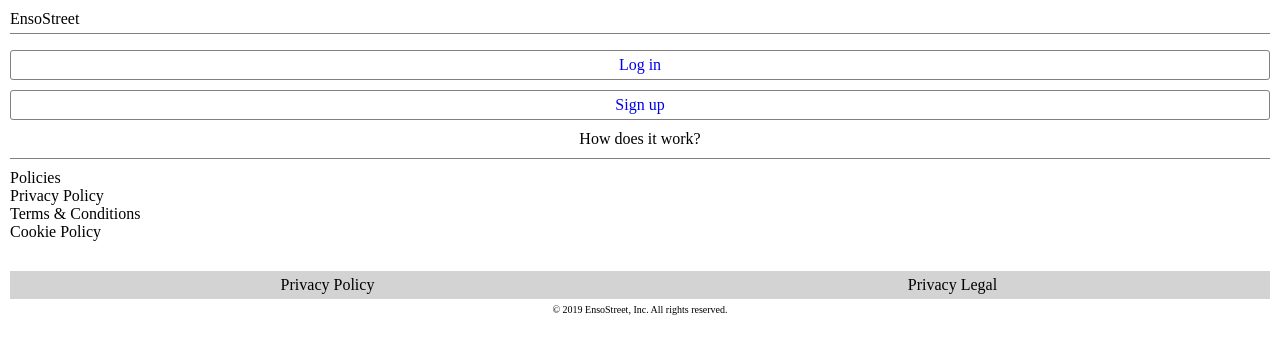
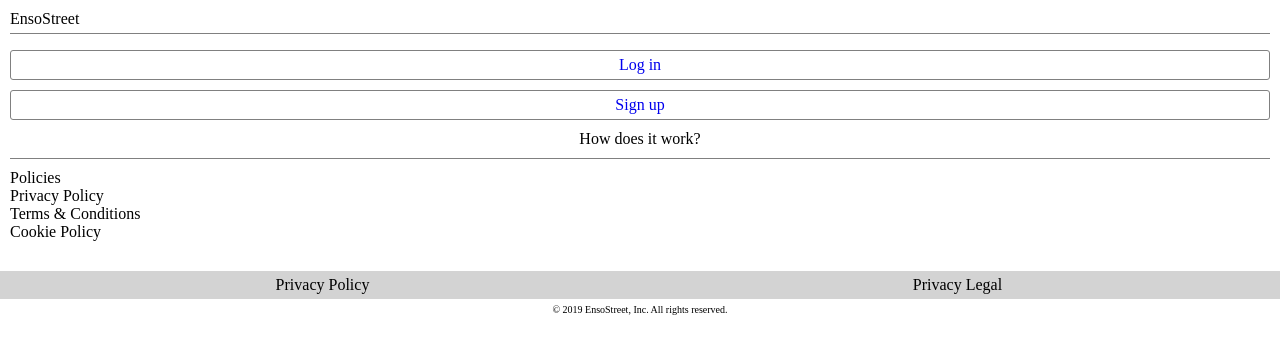
Before and after one commit to liquidMocha/enso-street, a React (Create React App) app: page / in a window 1280 px wide. Shown: the top 354 px of the page. Built offline with nearby package versions, Linux system fonts and the light colour scheme; no server answers.

Commit message:
rearrange header body and footer to have 100% width on footer

```diff
--- a/src/App.js
+++ b/src/App.js
@@ -13,8 +13,8 @@ class App extends React.Component {
         const baseUrl = process.env.REACT_APP_SERVER_URL;
         return (
             <BrowserRouter>
-                <TitleBar/>
                 <div id='app-content'>
+                    <TitleBar/>
                     <Route exact path="/" component={HomePage}/>
                     <Route path="/login"
                            component={(props) => <LoginPage {...props} baseUrl={baseUrl}/>}
--- a/src/styles/App.css
+++ b/src/styles/App.css
@@ -4,4 +4,6 @@
 
 #app-content {
     margin-top: 50px;
+    margin-left: 10px;
+    margin-right: 10px;
 }
--- a/src/styles/index.css
+++ b/src/styles/index.css
@@ -1,5 +1,5 @@
 body {
-  margin: 0 10px;
+  margin: 0;
 }
 
 #root {
```
